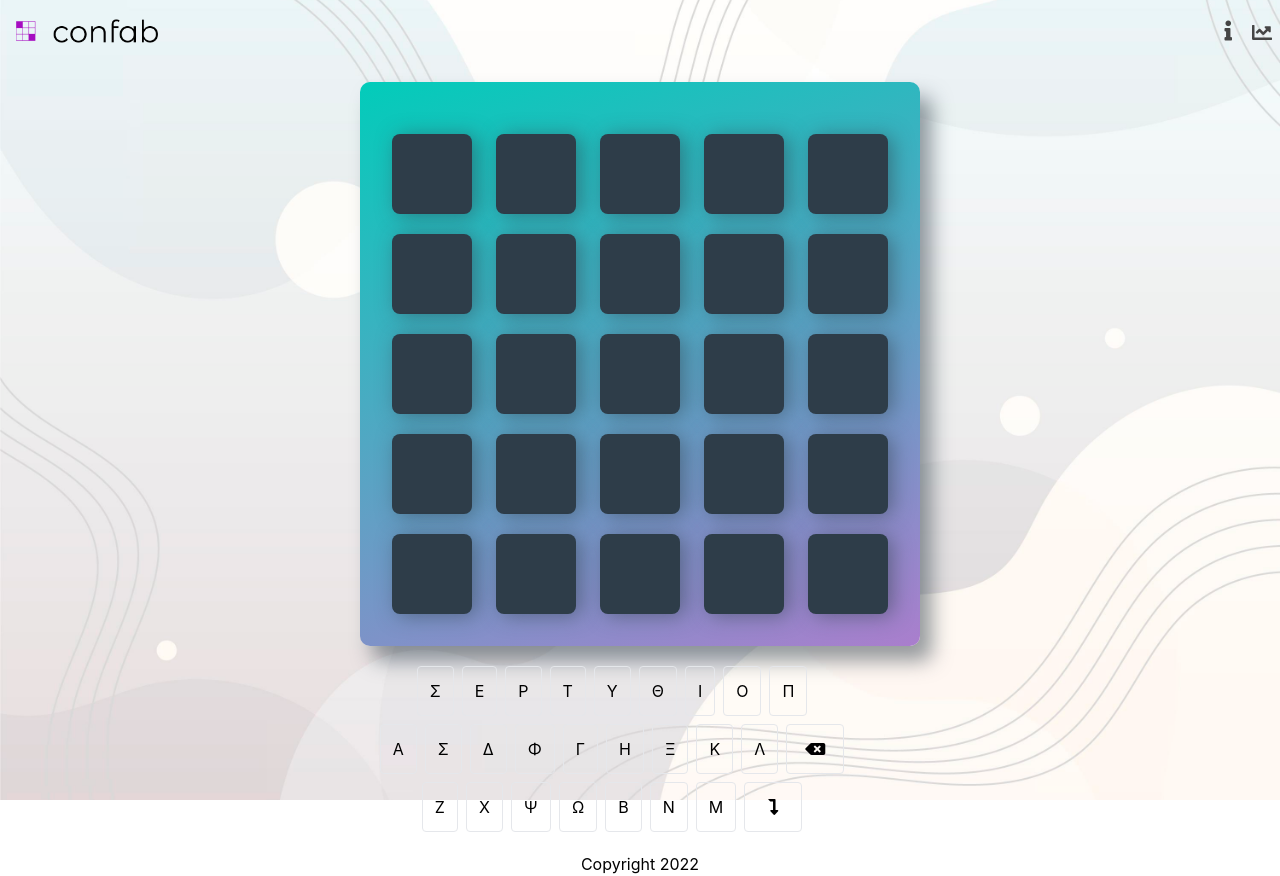
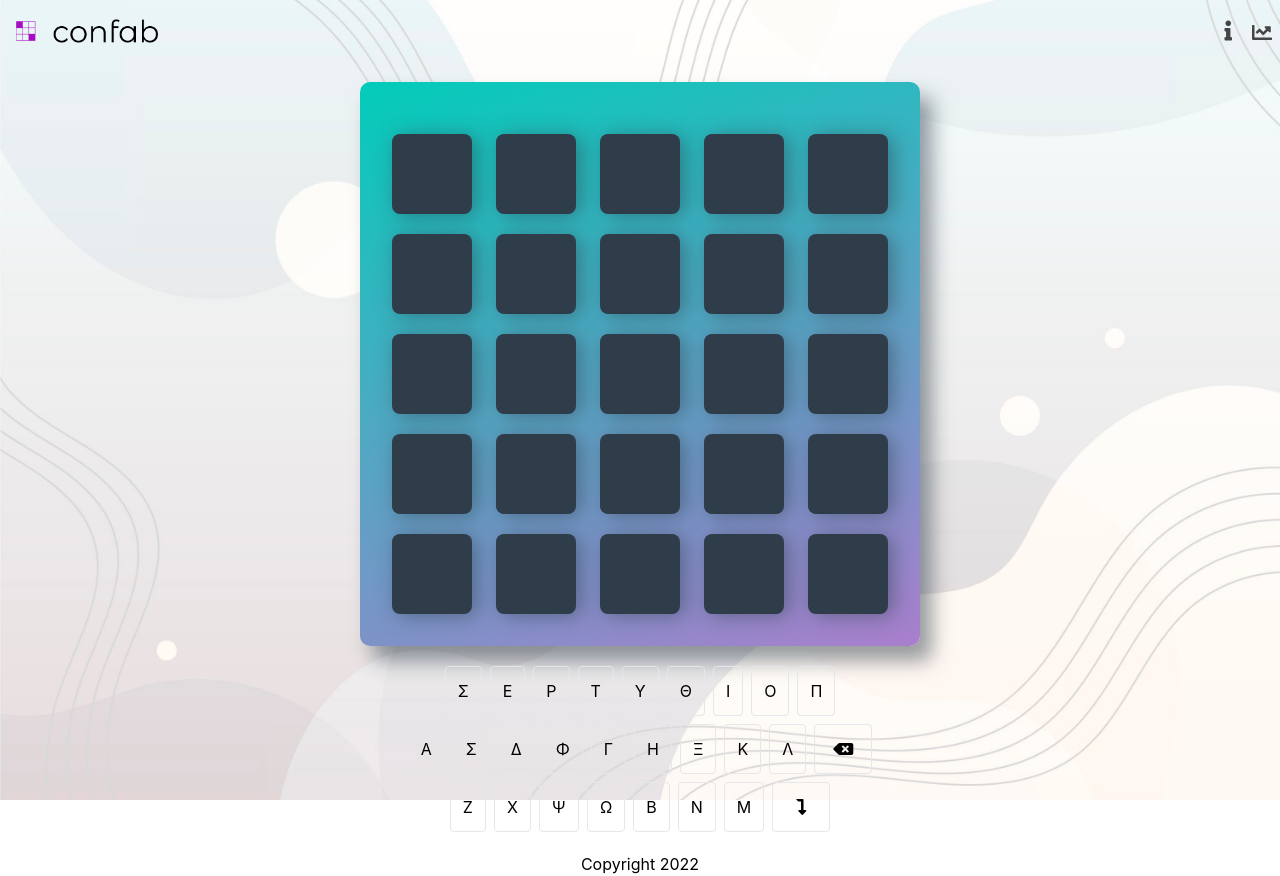
Before and after one commit to katerinamakri/greek-wordle, a React (Create React App) app: page / in a window 1280 px wide. Built offline with nearby package versions, Linux system fonts and the light colour scheme.

Commit message:
Align center keyboard

```diff
--- a/src/components/Keyboard.jsx
+++ b/src/components/Keyboard.jsx
@@ -5,7 +5,8 @@
 function Keyboard() {
 
 	return (
-		<div className="keyboard-container mx-auto mb-5 w-24">
+		<div className="flex justify-center mb-5">
+			<div>
 				<div className="first-row flex justify-center w-10">
 					{
 						keys.slice(0, 9).map((item) => (
@@ -30,6 +31,7 @@
 					}
 				</div>
 			</div>
+		</div>
 	);
 }
 
```
Lines whose indentation alone changed are shown as unchanged.
